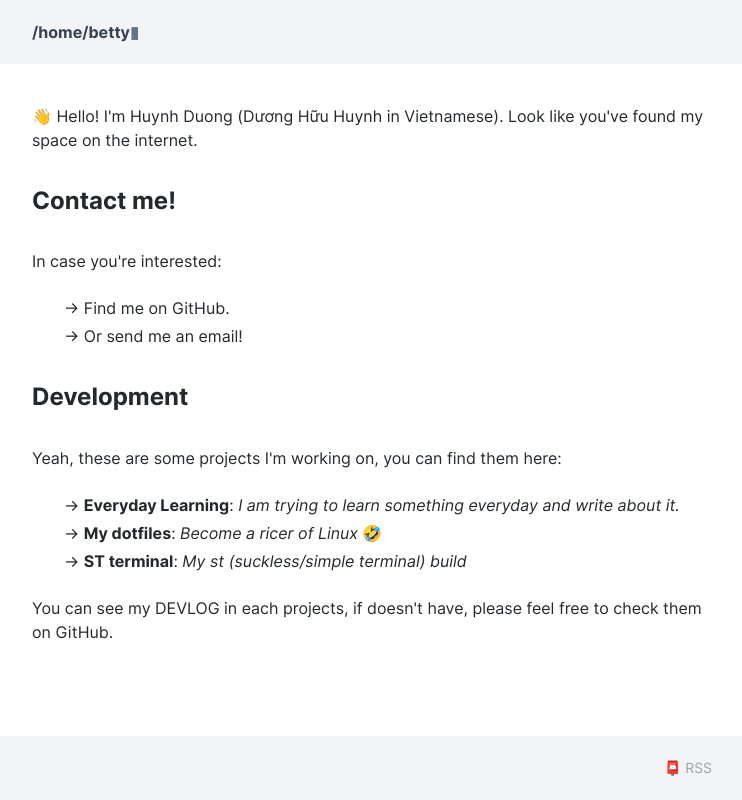
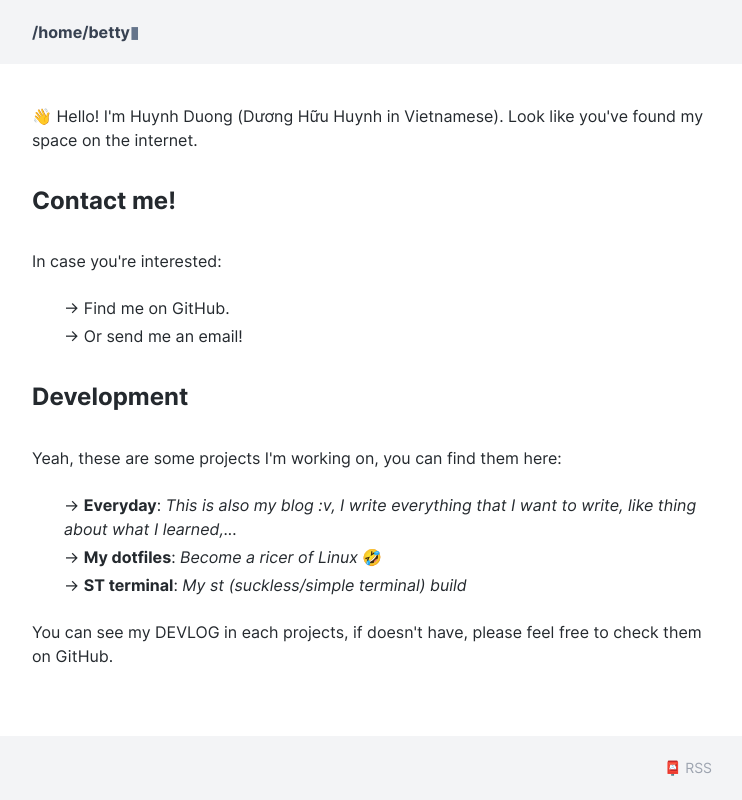
Before and after one commit to betty2310/blog-source, a Next.js app: page / in a window 1280 px wide. Shown: the whole page, without its empty margins (268-1010 px from the left). Built offline with nearby package versions, Linux system fonts and the light colour scheme.

Commit message:
✨ Feat:

```diff
--- a/pages/index.tsx
+++ b/pages/index.tsx
@@ -20,7 +20,7 @@ const Home: NextPage = () => {
                 <h2>Development</h2>
                 <p>{"Yeah, these are some projects I'm working on, you can find them here:"}</p>
                 <ul>
-                    <li>-&gt; <Link href="/everyday"><a className="font-bold">Everyday Learning</a></Link>: <i>I am trying to learn something everyday and write about it.</i></li>
+                    <li>-&gt; <Link href="/everyday"><a className="font-bold">Everyday</a></Link>: <i>This is also my blog :v, I write everything that I want to write, like thing about what I learned,... </i></li>
                     <li>-&gt; <Link href="https://github.com/betty2310/dotfiles"><a className="font-bold">My dotfiles</a></Link>: <i>Become a ricer of Linux</i> 🤣</li>
                     <li>-&gt; <Link href="/st"><a className="font-bold">ST terminal</a></Link>: <i>My st (suckless/simple terminal) build</i></li>
                 </ul>
```
